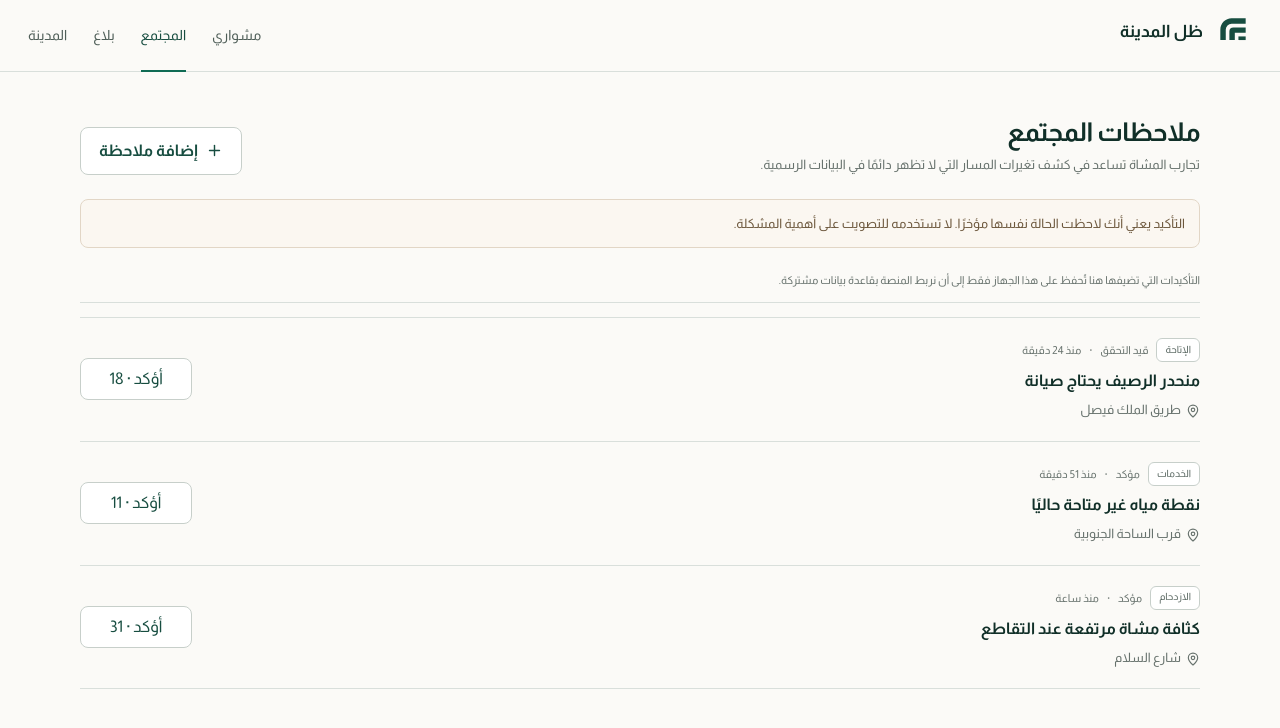
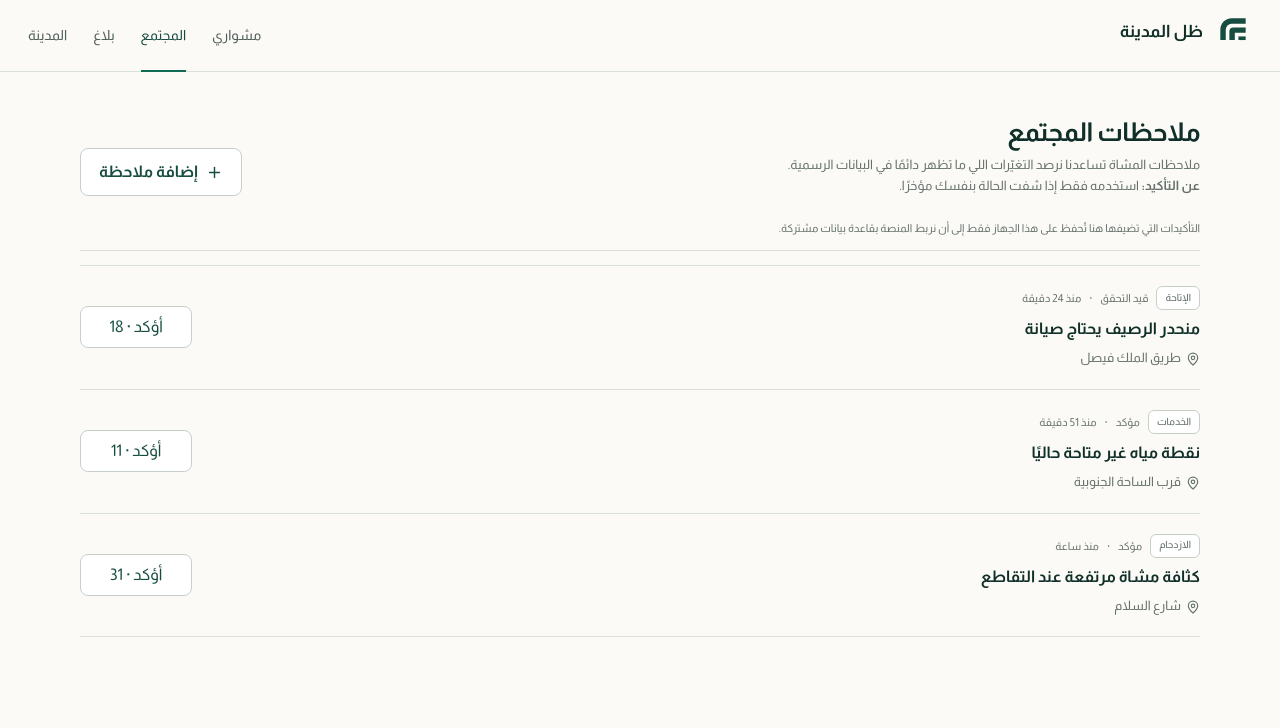
Before and after one commit to hussain-alayfei/madinah-shade-platform, a Next.js app: page /community in a window 1280 px wide. Shown: the top 728 px of the page. Built offline with nearby package versions, Linux system fonts and the light colour scheme.

Commit message:
ux: replace oversized community notice

```diff
--- a/app/community/page.tsx
+++ b/app/community/page.tsx
@@ -5,19 +5,16 @@ import { CommunityReports } from "@/components/CommunityReports";
 export default function CommunityPage() {
   return (
     <main className="content-shell">
-      <div className="city-topline">
+      <div className="city-topline community-topline">
         <div className="page-title" style={{ marginBottom: 0 }}>
           <h1>ملاحظات المجتمع</h1>
-          <p>تجارب المشاة تساعد في كشف تغيرات المسار التي لا تظهر دائمًا في البيانات الرسمية.</p>
+          <p>ملاحظات المشاة تساعدنا نرصد التغيّرات اللي ما تظهر دائمًا في البيانات الرسمية.</p>
+          <p className="community-guidance"><strong>عن التأكيد:</strong> استخدمه فقط إذا شفت الحالة بنفسك مؤخرًا.</p>
         </div>
-        <Link href="/report" className="secondary-action">
+        <Link href="/report" className="secondary-action community-add-action">
           <Plus size={17} />
           إضافة ملاحظة
         </Link>
-      </div>
-
-      <div className="notice" style={{ marginBottom: 24 }}>
-        التأكيد يعني أنك لاحظت الحالة نفسها مؤخرًا. لا تستخدمه للتصويت على أهمية المشكلة.
       </div>
 
       <CommunityReports />
```
